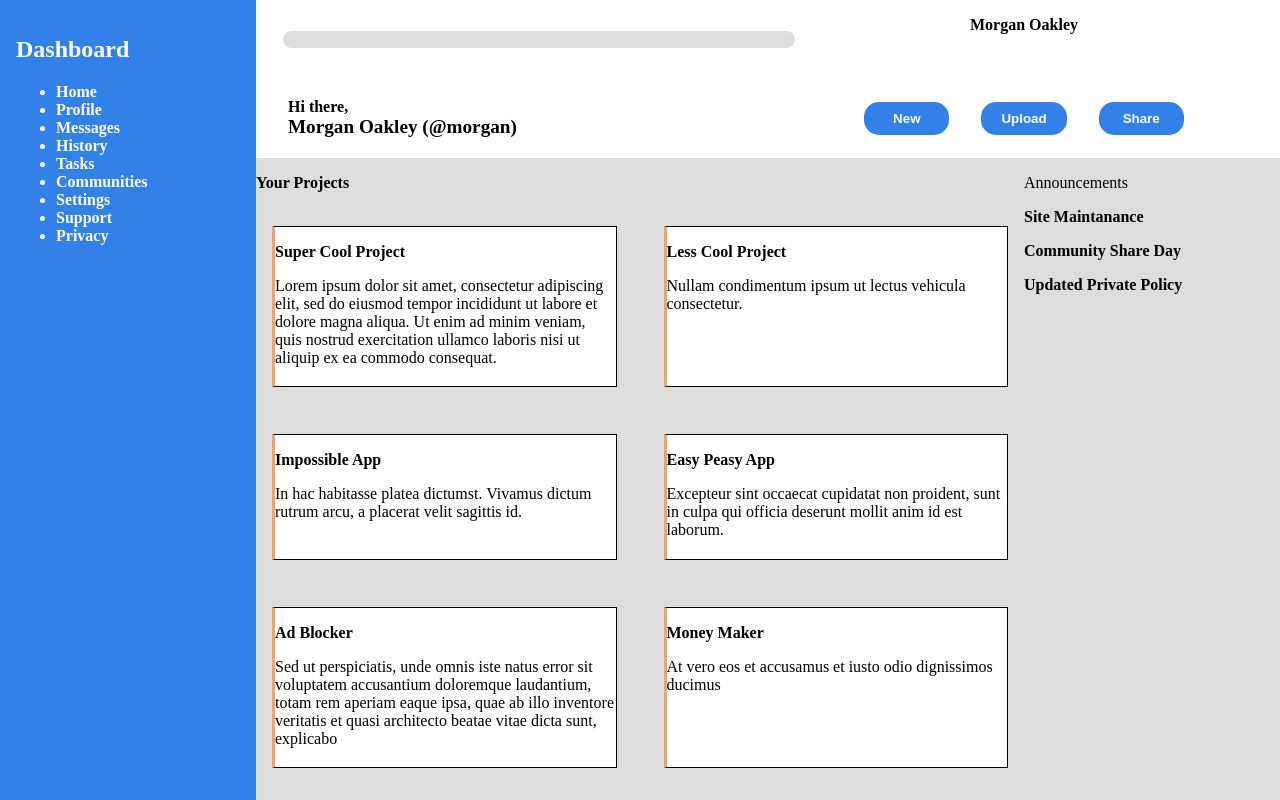
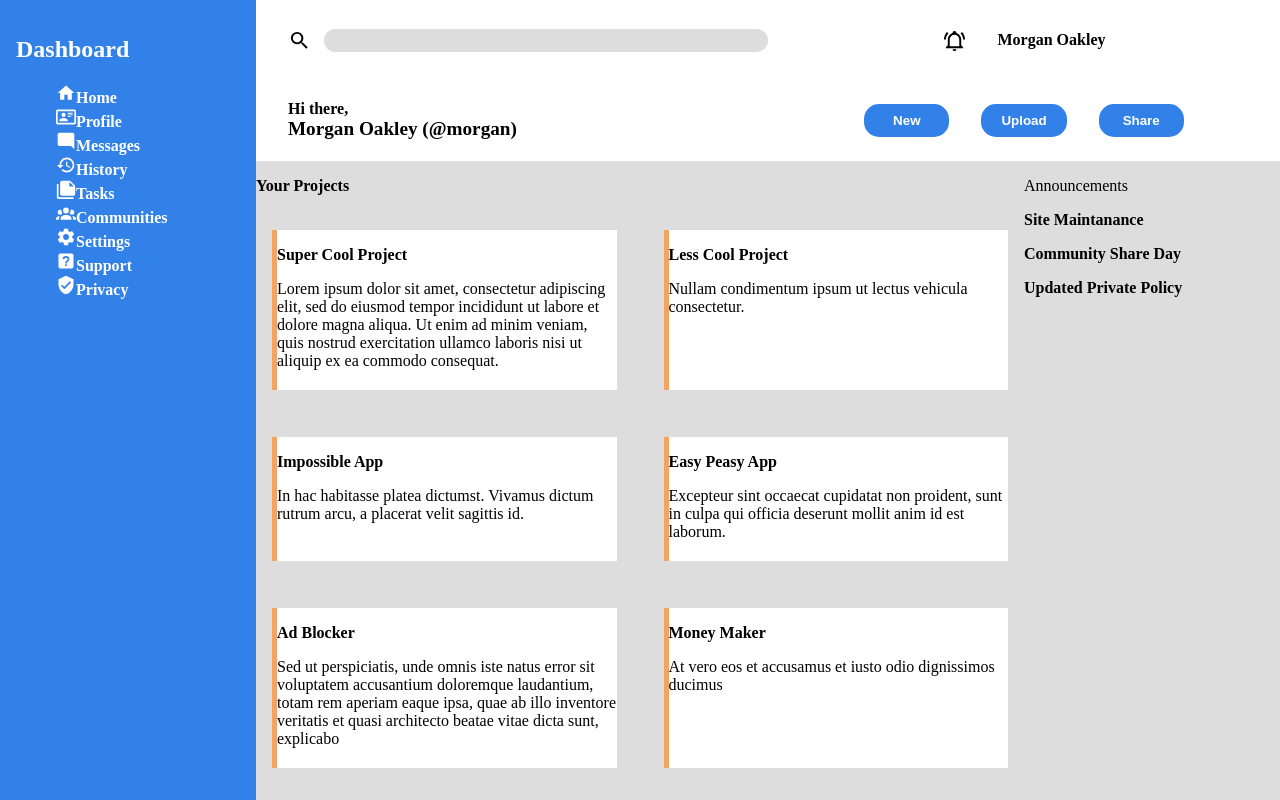
Before and after one commit to AlexBuly/project-admin-dashboard, a plain HTML site: page index.html in a window 1280 px wide. Drawn offline with Linux system fonts and the light colour scheme.

Commit message:
Add icons

```diff
--- a/index.html
+++ b/index.html
@@ -13,10 +13,10 @@
                 <div class="search">
                     <form>
                         <label for="search"></label>
-                        <input type="text" id="search" name="search">
+                        <img src="magnify.svg" alt="magnify glass" width="23px"><input type="text" id="search" name="search">
                     </form>
                 </div>
-                <p><b>Morgan Oakley</b></p>
+                <p class="details"> <img src="bell-ring-outline.svg" alt="bell" width="23px"><b>Morgan Oakley</b></p>
             </div>
             <div class="row-2">
                 <p><b>Hi there,<br><span>Morgan Oakley (@morgan)</span></b></p>
@@ -28,15 +28,15 @@
         <div class="sidebar">
             <h2>Dashboard</h2>
             <ul>
-                <li>Home</li>
-                <li>Profile</li>
-                <li>Messages</li>
-                <li>History</li>
-                <li>Tasks</li>
-                <li>Communities</li>
-                <li>Settings</li>
-                <li>Support</li>
-                <li>Privacy</li>
+                <li> <img src="home.svg" alt="home" class="svg">Home</li>
+                <li> <img src="card-account-details-outline.svg" alt="profile" class="svg">Profile</li>
+                <li> <img src="message-reply.svg" alt="message-reply" class="svg">Messages</li>
+                <li> <img src="history.svg" alt="history" class="svg">History</li>
+                <li> <img src="note-multiple.svg" alt="notes" class="svg">Tasks</li>
+                <li> <img src="account-group.svg" alt="community" class="svg">Communities</li>
+                <li> <img src="cog.svg" alt="settings" class="svg">Settings</li>
+                <li> <img src="help-box.svg" alt="support" class="svg">Support</li>
+                <li> <img src="shield-check.svg" alt="shield" class="svg">Privacy</li>
             </ul>
         </div>
         <div class="main-content">
--- a/styles.css
+++ b/styles.css
@@ -7,12 +7,15 @@ body {
 }
 
 .card {
-    border: 1px solid black;
     background-color: white;
-    border-left: 3px solid sandybrown;
+    border-left: 5px solid sandybrown;
     margin-bottom: 2em;
     margin-left: 1em;
     margin-right: 1em;
+}
+
+form {
+    display: flex;
 }
 
 .main {
@@ -31,12 +34,30 @@ body {
     grid-template-columns: 1fr 1fr;
 }
 
+.details {
+    display: flex;
+    align-items: center;
+    gap: 2em;
+}
+
 .sidebar {
     grid-row: 1 / 3;
     background-color: rgb(50, 129, 233);
     color: white;
     font-weight: bold;
     padding: 1em;
+}
+
+ul {
+    list-style: none;
+}
+
+.svg {
+    filter: invert(100%) sepia(100%) saturate(0%) hue-rotate(98deg) brightness(107%) contrast(102%);
+    width: 20px;
+
+
+
 }
 
 .row-1 {
@@ -77,6 +98,10 @@ input {
     background-color: rgb(221, 221, 221);
     border: none;
     width: 100%;
+    margin-left: 1em;
+}
+
+.search {
     margin-left: 2em;
 }
 
```
Also changed, not shown: account-group.svg (added), bell-ring-outline.svg (added), card-account-details-outline.svg (added), cog.svg (added), help-box.svg (added), history.svg (added), home.svg (added), magnify.svg (added), message-reply.svg (added), note-multiple.svg (added), shield-check.svg (added).
